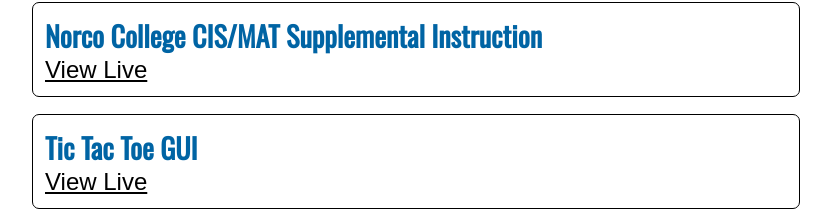
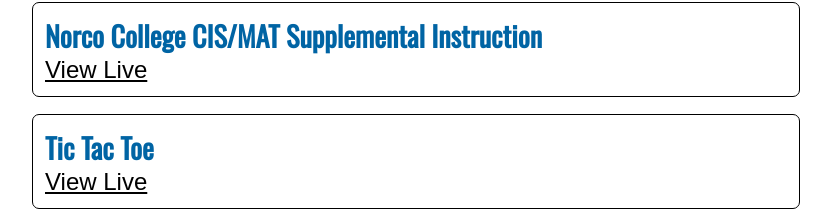
Before and after one commit to johnnyvalles/johnnyvalles.github.io, a Jekyll site: the page built from portfolio.html, in a window 1280 px wide. Shown: the part 751-974 px from the top of the page, without its empty margins (224-1055 px from the left). Built offline with Jekyll 4.4.1, drawn with Linux system fonts in a browser that asks for light colours; a style sheet for code colours, icons or effects is not loaded.

Commit message:
Update Tic Tac Toe project name

```diff
--- a/_data/projects.yml
+++ b/_data/projects.yml
@@ -16,5 +16,5 @@
 - name: Norco College CIS/MAT Supplemental Instruction
   live: http://johnnyvalles.com/web-development/full-websites/sil-website/index.html
 
-- name: Tic Tac Toe GUI
+- name: Tic Tac Toe
   live: https://github.com/johnnyvalles/java-swing-gui/blob/master/TicTacToe/TicTacToe.jar
```
